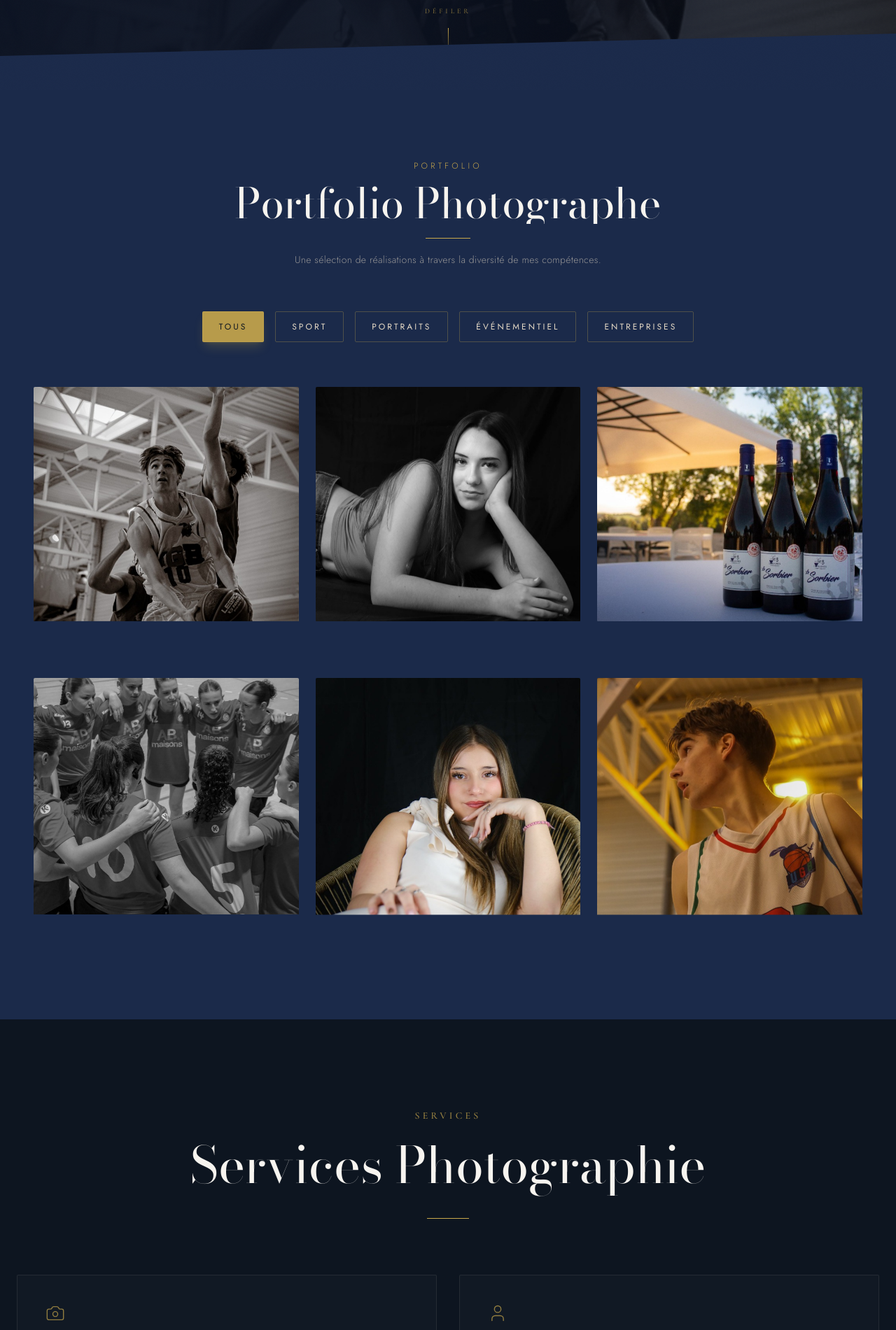
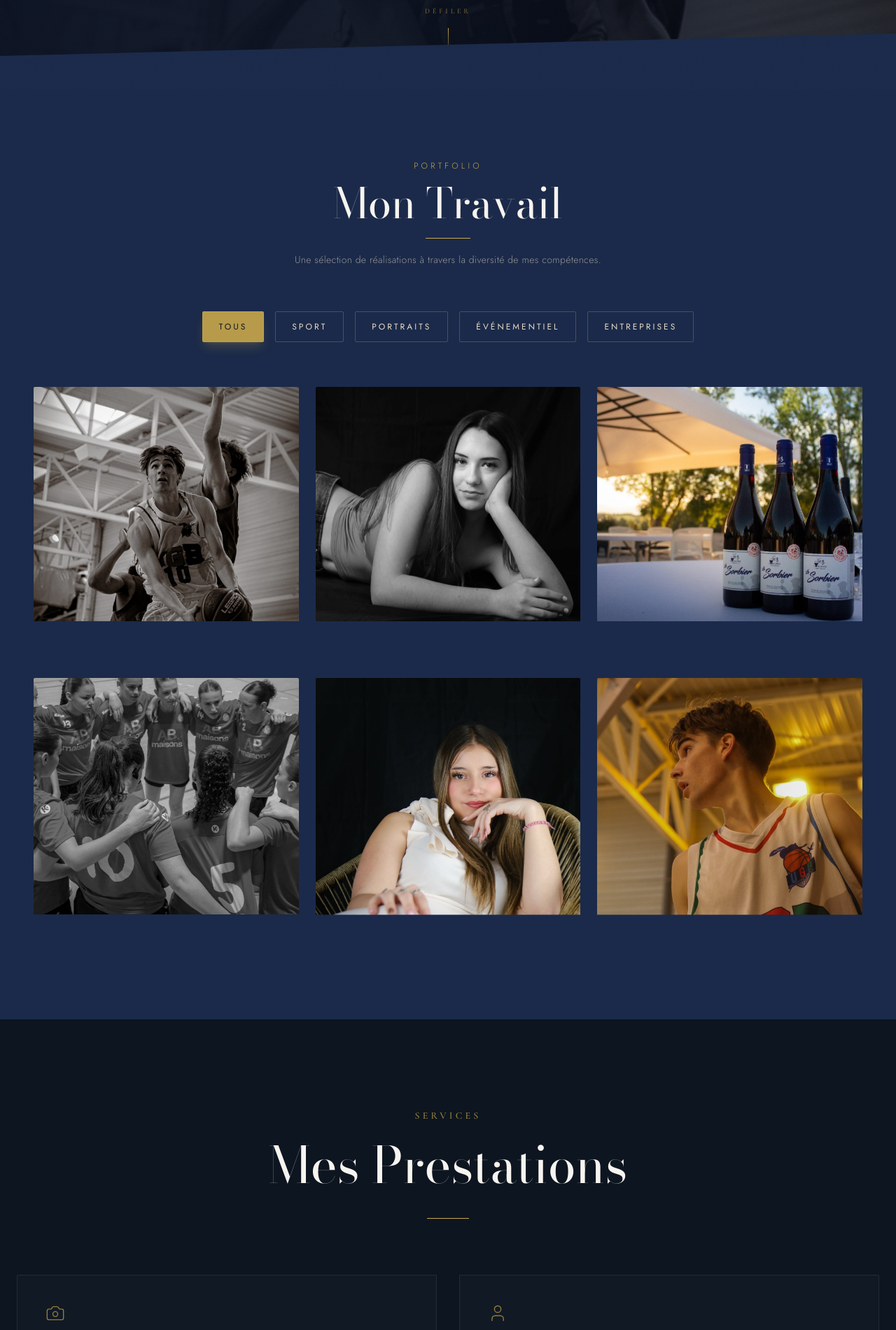
Before and after one commit to damienmapt-hue/lens-by-steven, a Next.js app: page / in a window 1280 px wide. Shown: the part 672-2573 px from the top of the page at 70% size. Built offline with nearby package versions, Linux system fonts and the light colour scheme.

Commit message:
style: update section titles to Mon Travail and Mes Prestations

```diff
--- a/src/components/Portfolio.tsx
+++ b/src/components/Portfolio.tsx
@@ -22,7 +22,7 @@ export default function Portfolio() {
 
                     <TextReveal delay={0.1}>
                         <h2 className="text-5xl md:text-6xl font-display text-white mt-3">
-                            Portfolio Photographe
+                            Mon Travail
                         </h2>
                     </TextReveal>
 
--- a/src/components/Services.tsx
+++ b/src/components/Services.tsx
@@ -71,7 +71,7 @@ export default function Services() {
                     </motion.span>
                     <TextReveal delay={0.1}>
                         <h2 className="font-display text-5xl md:text-6xl lg:text-7xl text-white mt-2 mb-4">
-                            Services Photographie
+                            Mes Prestations
                         </h2>
                     </TextReveal>
                     <AnimatedGoldLine />
```
